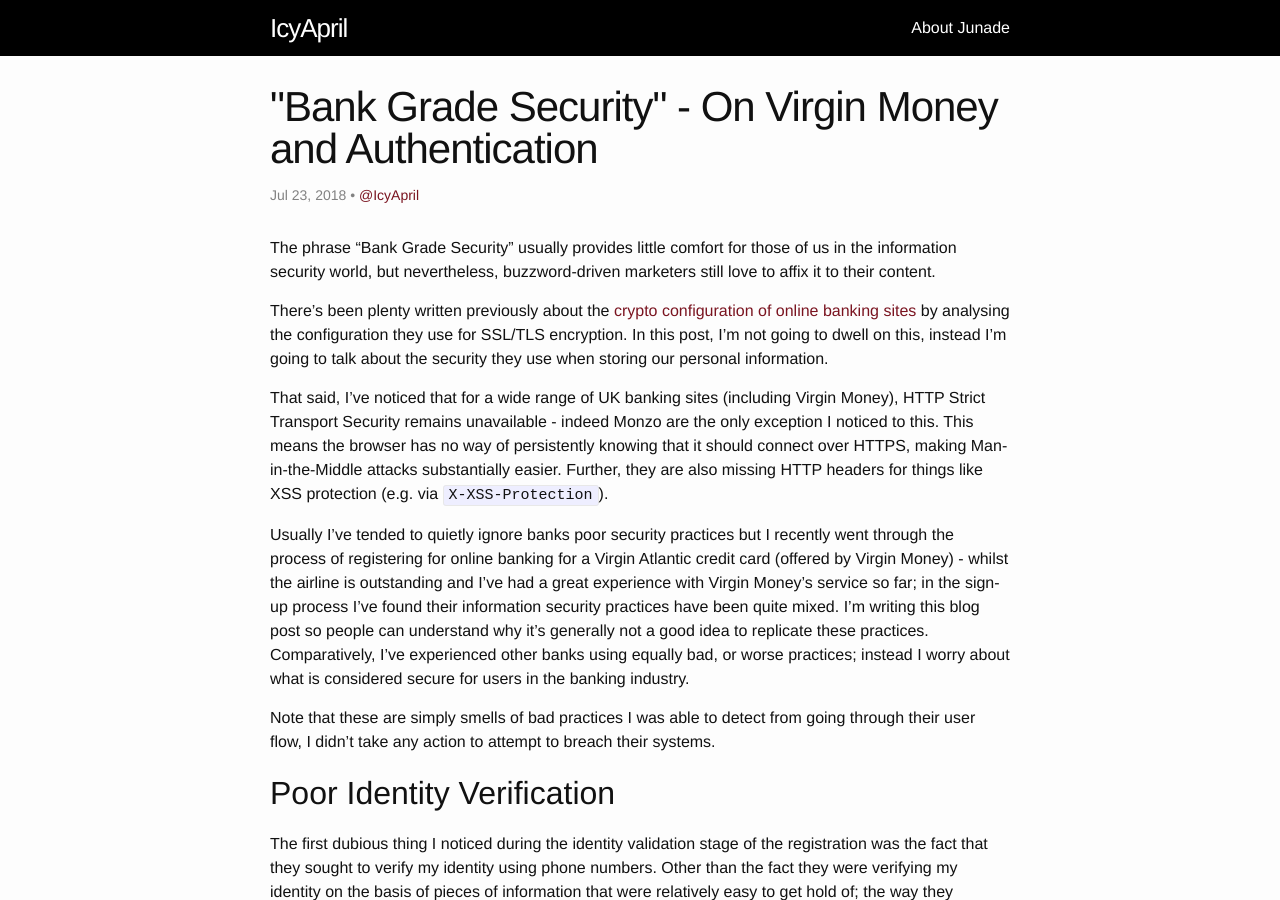
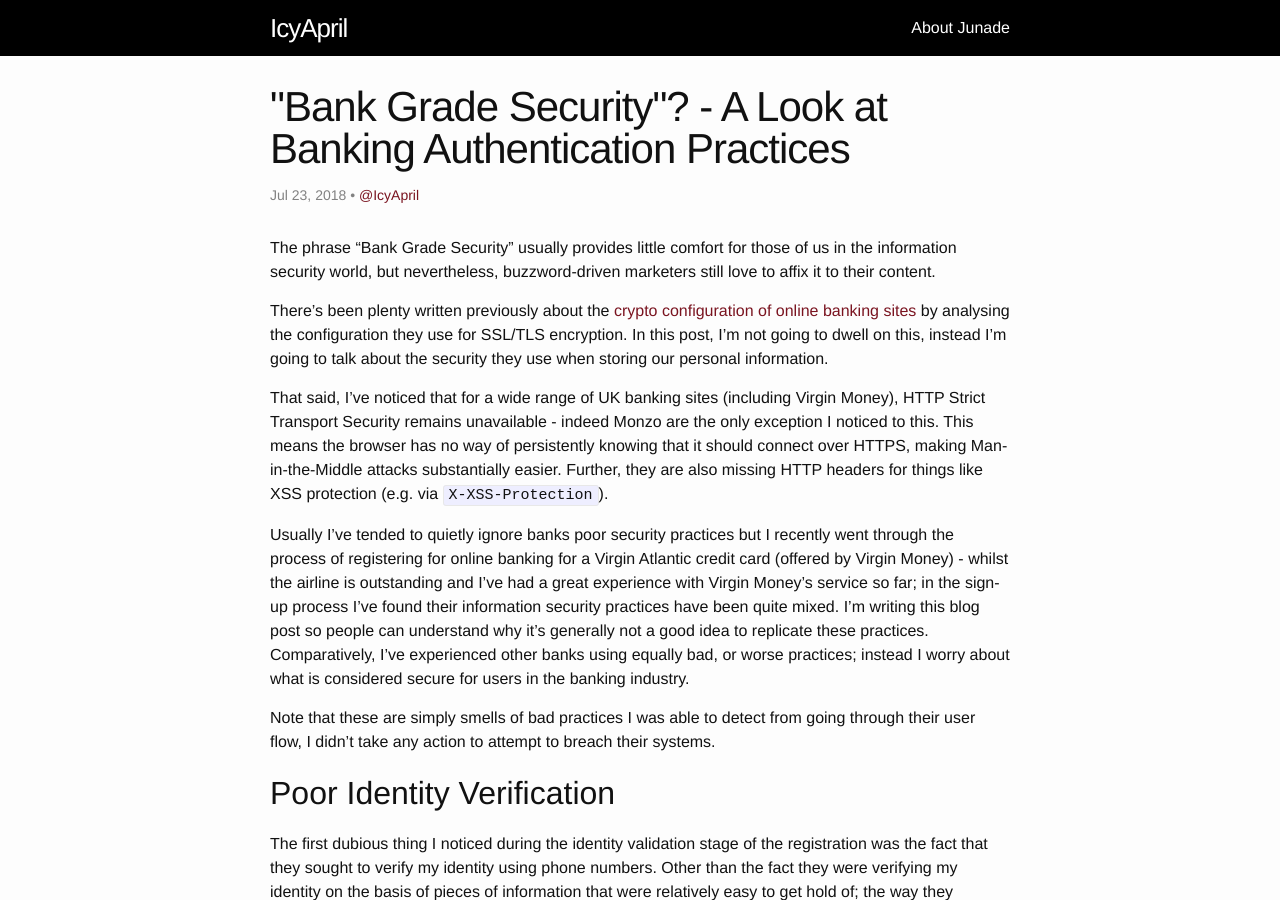
Before and after one commit to IcyApril/icyapril.github.io, a Jekyll site: the page built from _posts/2018-07-23-bank-grade-security-case-study-virgin-money.markdown, in a window 1280 px wide and 900 px high. Built offline with Jekyll 4.4.1, drawn with Linux system fonts in a browser that asks for light colours; comment, search, counter and statistics services are not loaded.

Commit message:
Amend blog post title

```diff
--- a/_posts/2018-07-23-bank-grade-security-case-study-virgin-money.markdown
+++ b/_posts/2018-07-23-bank-grade-security-case-study-virgin-money.markdown
@@ -1,6 +1,6 @@
 ---
 layout: post
-title:  "\"Bank Grade Security\" - On Virgin Money and Authentication"
+title:  "\"Bank Grade Security\"? - A Look at Banking Authentication Practices"
 date:   2018-07-23 10:45:00 +0000
 categories: security
 ---
```
